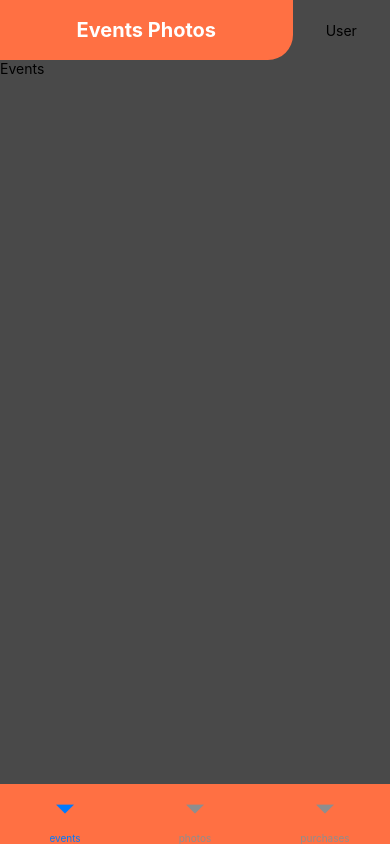
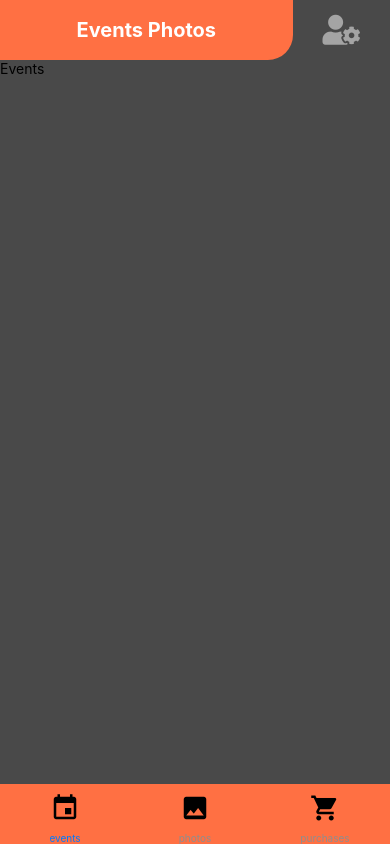
Before and after one commit to RodrigoDuarteB/face-recognition-app-react-native-azzure, a React Native app: screen / in a window 390 px wide. Built offline with nearby package versions, Linux system fonts and the light colour scheme.

Commit message:
no changes description

```diff
--- a/components/Header.tsx
+++ b/components/Header.tsx
@@ -2,6 +2,7 @@ import React from 'react'
 import { StyleSheet, Text, SafeAreaView, StatusBar, View } from 'react-native'
 import { colors } from '../global.styles'
 import Center from './Center'
+import { FontAwesome5 } from '@expo/vector-icons';
 
 const Header = () => {
     return (
@@ -13,7 +14,7 @@ const Header = () => {
 
             {/* user logo */}
             <Center>
-                <Text>User</Text>
+                <FontAwesome5 name="user-cog" size={30} color={colors.secondaryLight}/>
             </Center>
 
         </SafeAreaView>
--- a/components/Tabs.tsx
+++ b/components/Tabs.tsx
@@ -6,6 +6,7 @@ import Events from '../screens/Events'
 import Photos from '../screens/Photos'
 import Purchases from '../screens/Purchases'
 import Header from './Header'
+import { MaterialIcons } from '@expo/vector-icons'
 
 const Tab = createBottomTabNavigator()
 
@@ -22,9 +23,21 @@ const Tabs = () => {
                 }
             }}
         >
-            <Tab.Screen name="events" component={Events}/>
-            <Tab.Screen name="photos" component={Photos}/>
-            <Tab.Screen name="purchases" component={Purchases}/>
+            <Tab.Screen name="events" component={Events}
+                options={{
+                    tabBarIcon: ({focused}) => <MaterialIcons name="event" size={30}/>
+                }}
+            />
+            <Tab.Screen name="photos" component={Photos}
+                options={{
+                    tabBarIcon: ({focused}) => <MaterialIcons name="photo" size={30}/>
+                }}
+            />
+            <Tab.Screen name="purchases" component={Purchases}
+                options={{
+                    tabBarIcon: ({focused}) => <MaterialIcons name="shopping-cart" size={30}/>
+                }}
+            />
         </Tab.Navigator>
     )
 }
```
Also changed, not shown: 1 other file (tests, documents, lock files or other folders).
